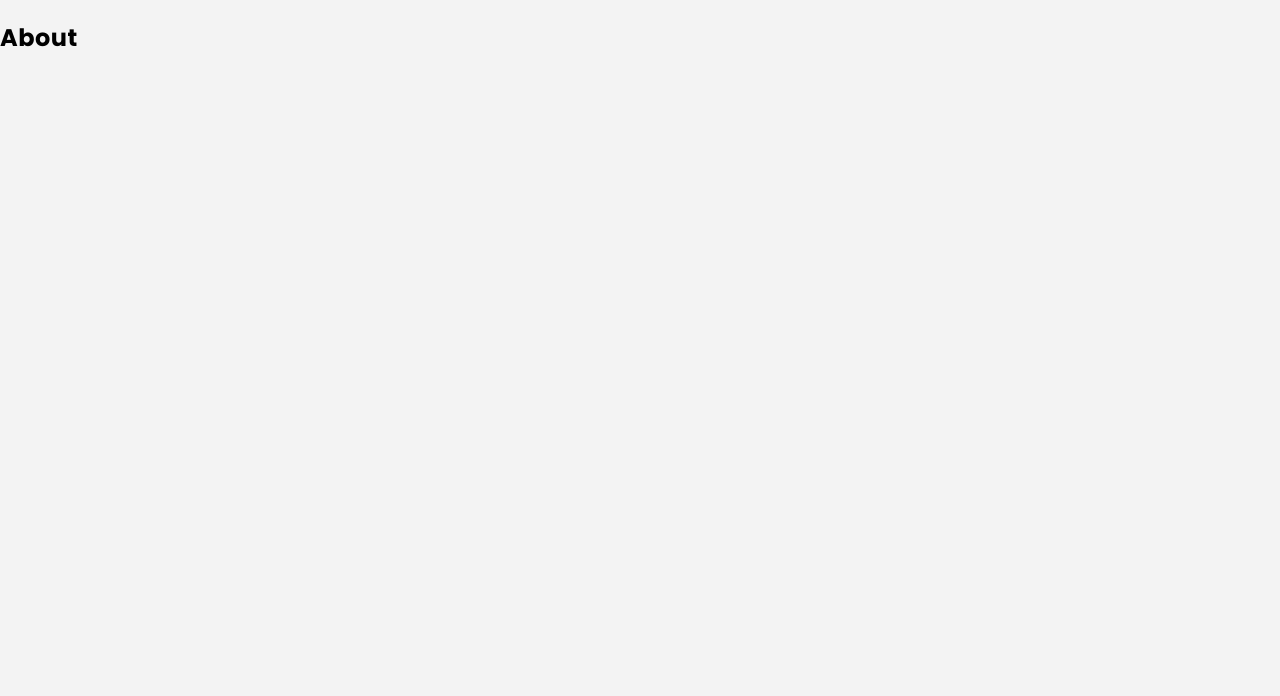
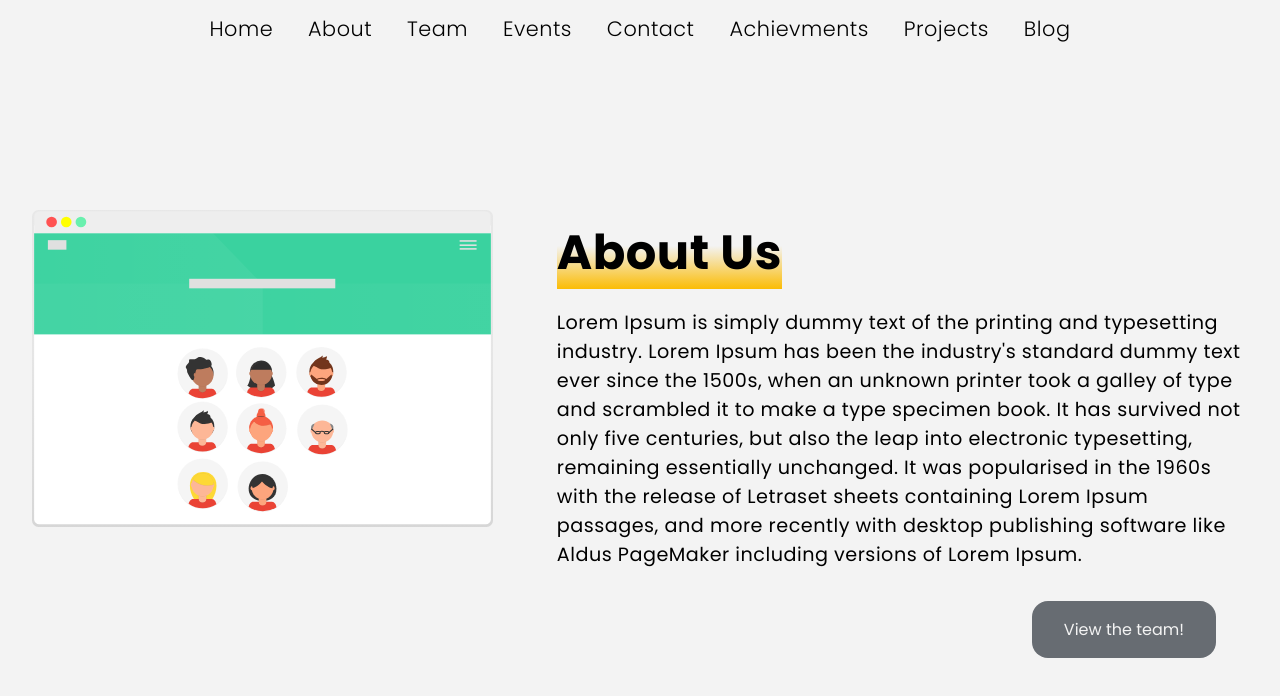
Before and after one commit to RishabhK88/frontend_backup, a React (Create React App) app in the folder Frontend/: page /about in a window 1280 px wide. Shown: the top 696 px of the page. Built offline with nearby package versions, Linux system fonts and the light colour scheme.

Commit message:
Added about Page

```diff
--- a/Frontend/src/App.js
+++ b/Frontend/src/App.js
@@ -7,6 +7,8 @@ import TestAxios from "./pages/TestAxios";
 import Home from "./pages/Home";
 import Nav from "./components/Nav";
 import Team from "./pages/Team";
+import About from "./pages/About";
+
 function App() {
     return (
         <Router>
@@ -34,9 +36,6 @@ function App() {
 
 export default App;
 
-function About() {
-	return <h2>About</h2>;
-}
 /* <nav>
 <ul>
 	<li>
--- /dev/null
+++ b/Frontend/src/pages/About.js
@@ -0,0 +1,108 @@
+import React, { Component } from "react";
+import "./styles/About.css";
+import styled from "styled-components";
+import AboutImage from "../assets/undraw_about_us_page_ee1k.svg";
+import Nav from "../components/Nav";
+export default class About extends Component {
+    render() {
+        return (
+            <div>
+                <Nav />
+                <AboutContainer>
+                    <ImageContainer>
+                        <img
+                            src={AboutImage}
+                            height="100%"
+                            width="100%"
+                            alt="image"></img>
+                    </ImageContainer>
+                    <BodyContainer>
+                        <HeadingAbout>About Us</HeadingAbout>
+                        <PAbout>
+                            Lorem Ipsum is simply dummy text of the printing and
+                            typesetting industry. Lorem Ipsum has been the
+                            industry's standard dummy text ever since the 1500s,
+                            when an unknown printer took a galley of type and
+                            scrambled it to make a type specimen book. It has
+                            survived not only five centuries, but also the leap
+                            into electronic typesetting, remaining essentially
+                            unchanged. It was popularised in the 1960s with the
+                            release of Letraset sheets containing Lorem Ipsum
+                            passages, and more recently with desktop publishing
+                            software like Aldus PageMaker including versions of
+                            Lorem Ipsum.
+                        </PAbout>
+                        <ButtonContainer>
+                            <ButtonAbout>View the team!</ButtonAbout>
+                        </ButtonContainer>
+                    </BodyContainer>
+                </AboutContainer>
+            </div>
+        );
+    }
+}
+
+const AboutContainer = styled.div`
+    background-color: #f3f3f3;
+    display: flex;
+    justify-content: center;
+`;
+const ImageContainer = styled.div`
+    /* background: pink; */
+    height: 100%;
+    flex: 2;
+    margin: 2em;
+    margin-top: 12%;
+`;
+const BodyContainer = styled.div`
+    /* background: green; */
+    height: 100%;
+    flex: 3;
+    margin-top: 7.5%;
+    display: flex;
+    flex-direction: column;
+    padding: 2rem;
+`;
+const HeadingAbout = styled.h1`
+    font-size: 3rem;
+
+    color: black;
+    /* width: fit-content; */
+    text-align: center;
+    /* margin: auto; */
+    width: fit-content;
+    padding: 0;
+
+    font-weight: 700;
+    margin-bottom: 0;
+    background: linear-gradient(to top, #fbbc05, transparent 60%);
+    /* background: linear-gradient(
+        -100deg,
+        hsla(5, 69%, 54%, 0.5),
+        hsla(5, 69%, 54%, 0.5) 95%,
+        hsla(5, 69%, 54%, 0.1)
+    );
+    border-radius: 1em 0;*/
+    /* padding: 1rem 2rem 1rem 2rem; */
+`;
+const PAbout = styled.p`
+    font-size: 1.2rem;
+    color: black;
+    margin-bottom: 0;
+    /* color: black; */
+`;
+const ButtonContainer = styled.div`
+    display: flex;
+    justify-content: flex-end;
+    margin-right: 2em;
+`;
+const ButtonAbout = styled.button`
+    border: none;
+    padding: 1rem 2rem 1rem 2rem;
+    color: #f3f3f3;
+    font-size: 1rem;
+    background-color: #676c72;
+    border-radius: 1rem;
+    margin-top: 2rem;
+    width: fit-content;
+`;
```
Also changed, not shown: Frontend/src/assets/undraw_about_us_page_ee1k.svg (added), Frontend/src/pages/styles/About.css (added). Lines whose indentation alone changed are shown as unchanged.
